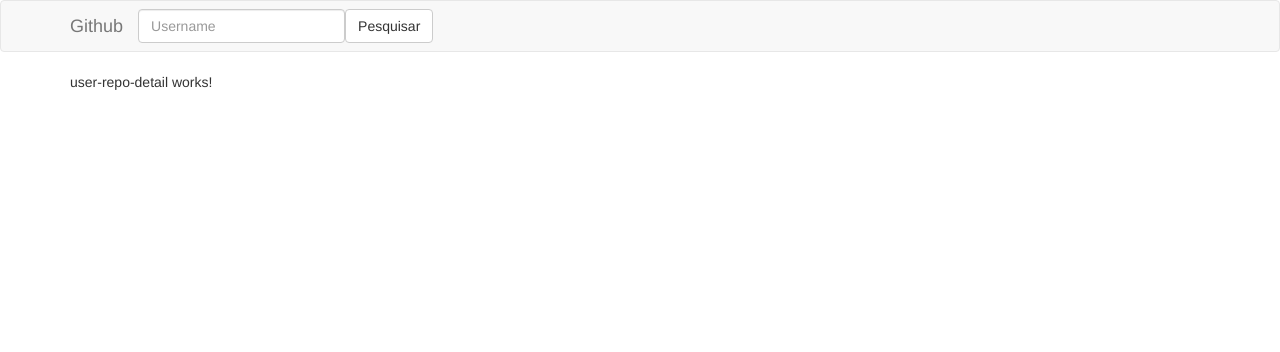
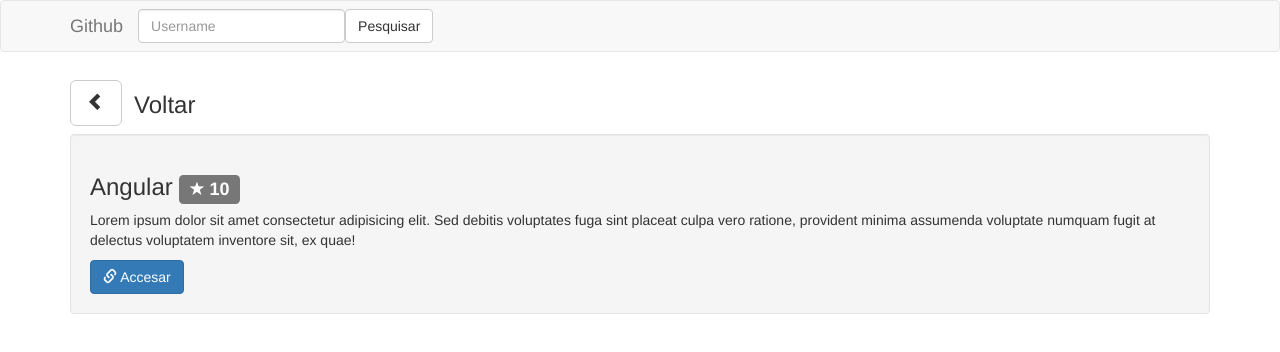
Before and after one commit to gabrielpapke/angular-github, an Angular app: page /repos/detail/angular in a window 1280 px wide. Shown: the top 352 px of the page. Built offline with nearby package versions, Linux system fonts and the light colour scheme.

Commit message:
RepoDetail Component template

```diff
--- a/src/app/repos/repo-detail/repo-detail.component.html
+++ b/src/app/repos/repo-detail/repo-detail.component.html
@@ -1,3 +1,21 @@
-<p>
-  user-repo-detail works!
-</p>
+<div class="row clearfix">
+  <div class="col-xs-12">
+    <div class="pull-left" style="padding-right: 12px;">
+        <button (click)="goBack()" type="button" class="btn btn-lg btn-default navbar-btn pull-left">
+          <span class="glyphicon glyphicon-chevron-left"></span>
+        </button>
+    </div>
+    <h3>Voltar</h3>
+  </div>
+</div>
+
+
+<div class="well well-xs">
+    <h3>Angular <span class="label label-default"><small class="glyphicon glyphicon-star star-label"></small> 10</span></h3>
+    <p>Lorem ipsum dolor sit amet consectetur adipisicing elit. Sed debitis voluptates fuga sint placeat culpa vero ratione, provident minima assumenda voluptate numquam fugit at delectus voluptatem inventore sit, ex quae!</p>
+
+    <a class="btn btn-primary" href="https://github.com/gabrielpapke/angular" target="_blank">
+      <i class="glyphicon glyphicon-link"></i>
+      Accesar
+    </a>
+</div>
--- a/src/app/repos/repo-detail/repo-detail.component.ts
+++ b/src/app/repos/repo-detail/repo-detail.component.ts
@@ -1,4 +1,6 @@
 import { Component, OnInit } from '@angular/core';
+import { Location } from "@angular/common";
+
 
 @Component({
   selector: 'app-repo-detail',
@@ -7,9 +9,11 @@
 })
 export class RepoDetailComponent implements OnInit {
 
-  constructor() { }
+  constructor(private location: Location) { }
 
   ngOnInit() {
   }
-
+  public goBack() {
+    this.location.back();
+  }
 }
--- a/src/styles.css
+++ b/src/styles.css
@@ -11,3 +11,8 @@
 .float-right {
     float: right;
 }
+
+.star-label {
+    color: #fff;
+    font-size: .8em;
+}
```
Also changed, not shown: src/app/repos/shared/repo.model.ts (+11 -0 lines).
